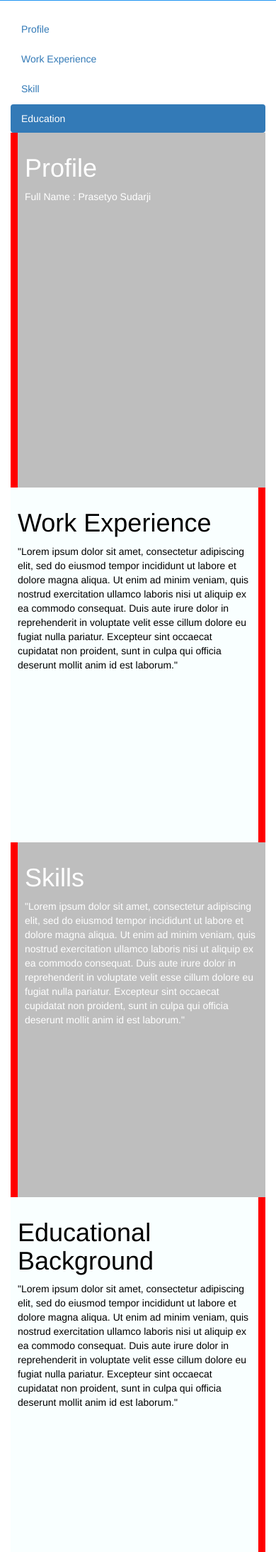
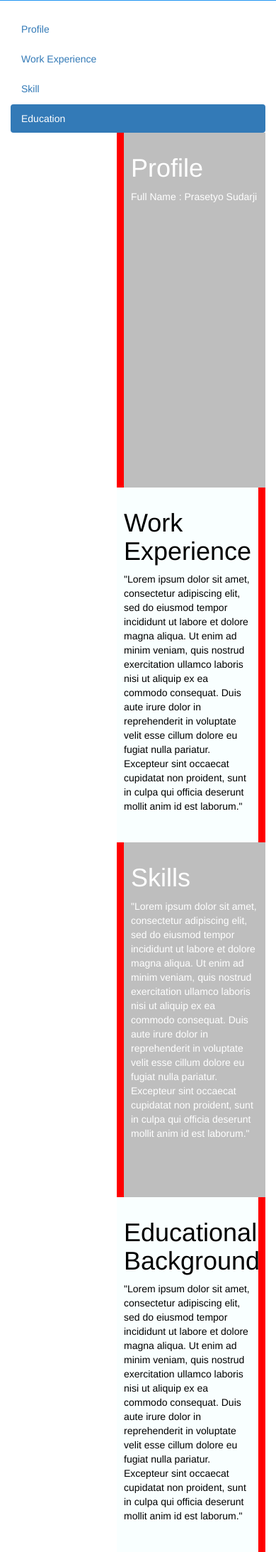
Before and after one commit to PrasetyoSudarji/Prasetyosudarji.github.io, a PHP site: page / in a window 390 px wide. Shown: the part 219-2406 px from the top of the page at 71% size. Run offline with PHP 8.4, Linux system fonts and the light colour scheme; some libraries are stand-ins or nearby versions.

Commit message:
- modified css

```diff
--- a/assets/mine/mycss.css
+++ b/assets/mine/mycss.css
@@ -1,6 +1,11 @@
 body {
       position: relative;
   }
+
+@media screen and (max-width: 810px) {
+#profile, #workExperience, #skill, #educationalBackground {
+    margin-left: 150px;
+}
 
   .affix {
       top: 20px;
```
